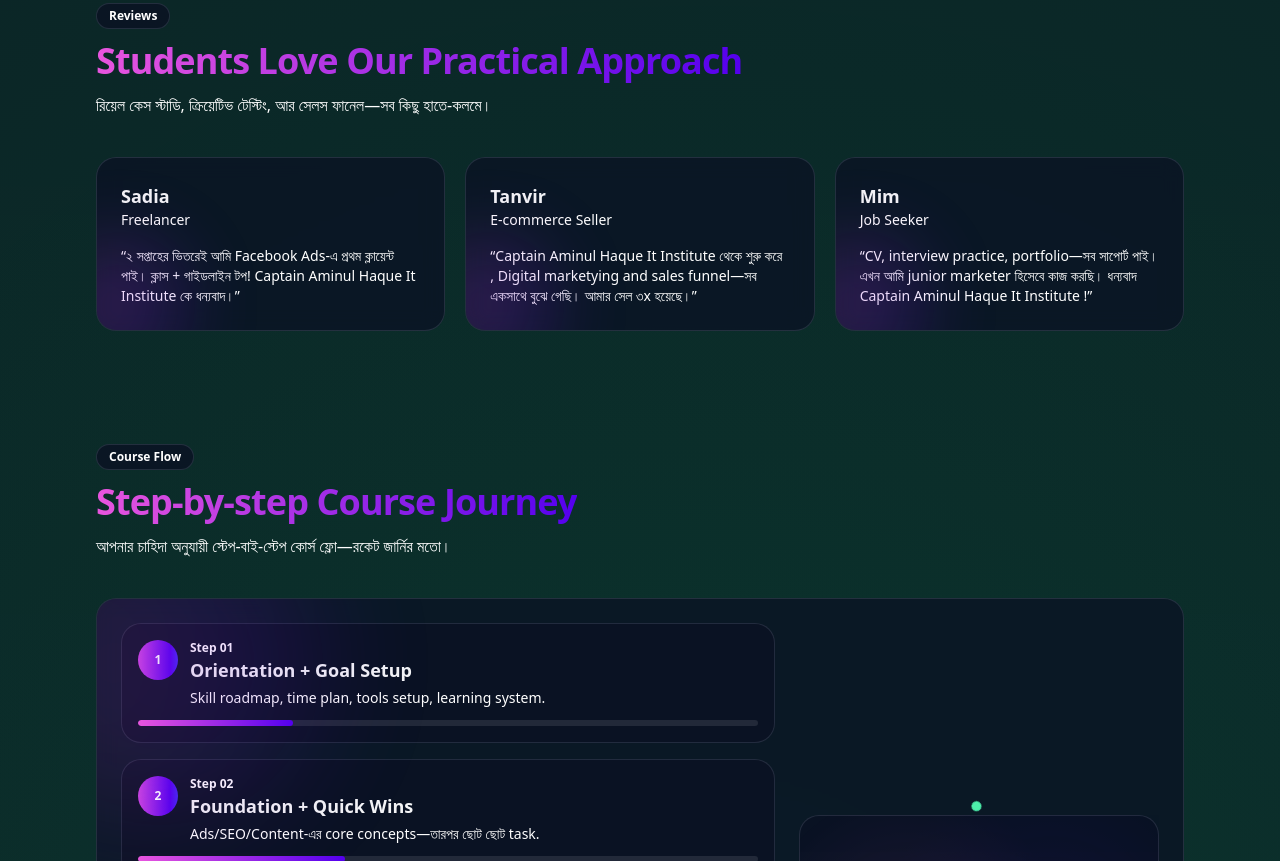
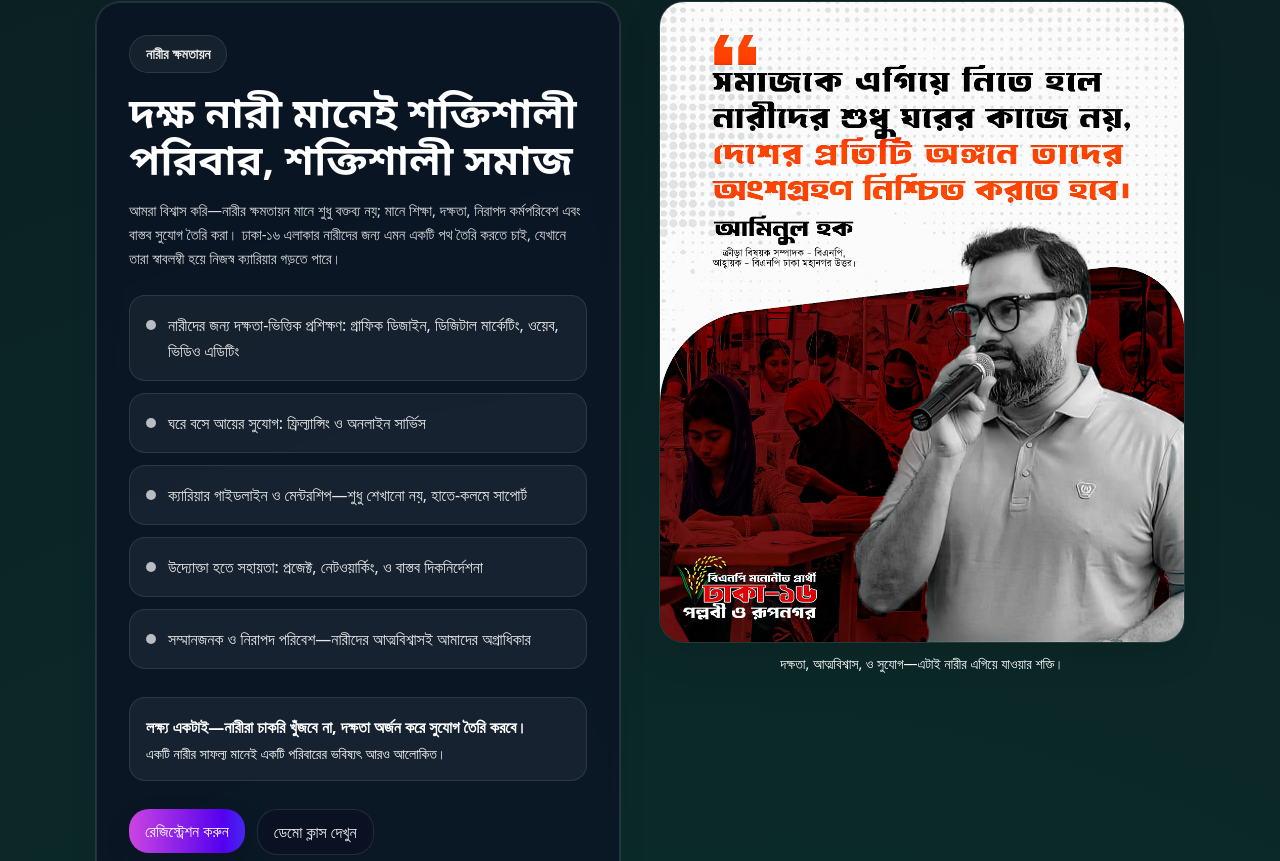
Before and after one commit to rajib3777/lms, a React (Vite) app: page / in a window 1280 px wide. Shown: the part 6959-7820 px from the top of the page. Built offline with nearby package versions, Linux system fonts and the light colour scheme.

Commit message:
hudai_008

```diff
--- a/src/pages/Home.tsx
+++ b/src/pages/Home.tsx
@@ -16,6 +16,7 @@
 import pos_01 from "../assets/cut_01.jpeg";
 import pos_02 from "../assets/cut_02.jpeg";
 import pos_03 from "../assets/cut_05.jpeg";
+import womenImg from "../assets/cut_03.jpeg";
 
 
 
@@ -725,6 +726,95 @@
         </Container>
       </section>
 
+      <section id="women-empowerment" className="relative overflow-x-hidden py-10 sm:py-14">
+        <Container>
+          <div className="grid grid-cols-1 lg:grid-cols-2 gap-6 lg:gap-10 items-start">
+
+            {/* ✅ Mobile first: Image */}
+            <div className="order-1 lg:order-2">
+              <div className="overflow-hidden rounded-3xl shadow-glow ring-1 ring-white/10">
+                <img
+                  src={womenImg}
+                  alt="নারীর ক্ষমতায়ন"
+                  className="w-full h-full object-cover object-center"
+                />
+              </div>
+              <p className="mt-3 text-center text-sm text-[var(--muted)]">
+                দক্ষতা, আত্মবিশ্বাস, ও সুযোগ—এটাই নারীর এগিয়ে যাওয়ার শক্তি।
+              </p>
+            </div>
+
+            {/* ✅ Content */}
+            <div className="order-2 lg:order-1">
+              <div className="glass rounded-3xl p-6 sm:p-8 shadow-soft ring-1 ring-white/10">
+                <div className="inline-flex items-center rounded-full border border-white/10 bg-white/5 px-4 py-2 text-sm font-bold text-white/90">
+                  নারীর ক্ষমতায়ন
+                </div>
+
+                <h2 className="mt-4 font-display font-extrabold text-white leading-[1.15]
+                              text-[clamp(24px,3.2vw,44px)]">
+                  দক্ষ নারী মানেই শক্তিশালী পরিবার, শক্তিশালী সমাজ
+                </h2>
+
+                <p className="mt-4 text-white/85 leading-relaxed text-[clamp(14px,1.15vw,16px)]">
+                  আমরা বিশ্বাস করি—নারীর ক্ষমতায়ন মানে শুধু বক্তব্য নয়; মানে শিক্ষা, দক্ষতা,
+                  নিরাপদ কর্মপরিবেশ এবং বাস্তব সুযোগ তৈরি করা। ঢাকা-১৬ এলাকার নারীদের জন্য
+                  এমন একটি পথ তৈরি করতে চাই, যেখানে তারা স্বাবলম্বী হয়ে নিজস্ব ক্যারিয়ার গড়তে পারে।
+                </p>
+
+                {/* ✅ Points */}
+                <div className="mt-6 grid gap-3">
+                  {[
+                    "নারীদের জন্য দক্ষতা-ভিত্তিক প্রশিক্ষণ: গ্রাফিক ডিজাইন, ডিজিটাল মার্কেটিং, ওয়েব, ভিডিও এডিটিং",
+                    "ঘরে বসে আয়ের সুযোগ: ফ্রিল্যান্সিং ও অনলাইন সার্ভিস",
+                    "ক্যারিয়ার গাইডলাইন ও মেন্টরশিপ—শুধু শেখানো নয়, হাতে-কলমে সাপোর্ট",
+                    "উদ্যোক্তা হতে সহায়তা: প্রজেক্ট, নেটওয়ার্কিং, ও বাস্তব দিকনির্দেশনা",
+                    "সম্মানজনক ও নিরাপদ পরিবেশ—নারীদের আত্মবিশ্বাসই আমাদের অগ্রাধিকার",
+                  ].map((t, i) => (
+                    <div
+                      key={i}
+                      className="rounded-2xl border border-white/10 bg-white/5 p-4"
+                    >
+                      <div className="flex items-start gap-3">
+                        <span className="mt-2 h-2.5 w-2.5 rounded-full bg-white/70 shrink-0" />
+                        <p className="text-white/90 leading-relaxed">{t}</p>
+                      </div>
+                    </div>
+                  ))}
+                </div>
+
+                {/* ✅ Small highlight line */}
+                <div className="mt-7 rounded-2xl border border-white/10 bg-white/5 p-4">
+                  <p className="text-white font-semibold leading-relaxed">
+                    লক্ষ্য একটাই—নারীরা চাকরি খুঁজবে না, <span className="font-extrabold">দক্ষতা অর্জন করে সুযোগ তৈরি করবে</span>।
+                  </p>
+                  <p className="mt-1 text-[var(--muted)] text-sm">
+                    একটি নারীর সাফল্য মানেই একটি পরিবারের ভবিষ্যৎ আরও আলোকিত।
+                  </p>
+                </div>
+
+                {/* ✅ Optional: simple buttons (no icons) */}
+                <div className="mt-7 flex flex-col sm:flex-row gap-3">
+                  <a href="#enroll" className="w-full sm:w-auto">
+                    <AnimatedButton className="w-full sm:w-auto">
+                      রেজিস্ট্রেশন করুন
+                    </AnimatedButton>
+                  </a>
+                  <a href="#demo" className="w-full sm:w-auto">
+                    <AnimatedButton variant="ghost" className="w-full sm:w-auto">
+                      ডেমো ক্লাস দেখুন
+                    </AnimatedButton>
+                  </a>
+                </div>
+
+              </div>
+            </div>
+
+          </div>
+        </Container>
+      </section>
+
+
       {/* REVIEWS */}
       <section>
         <Container className="py-14">
```
